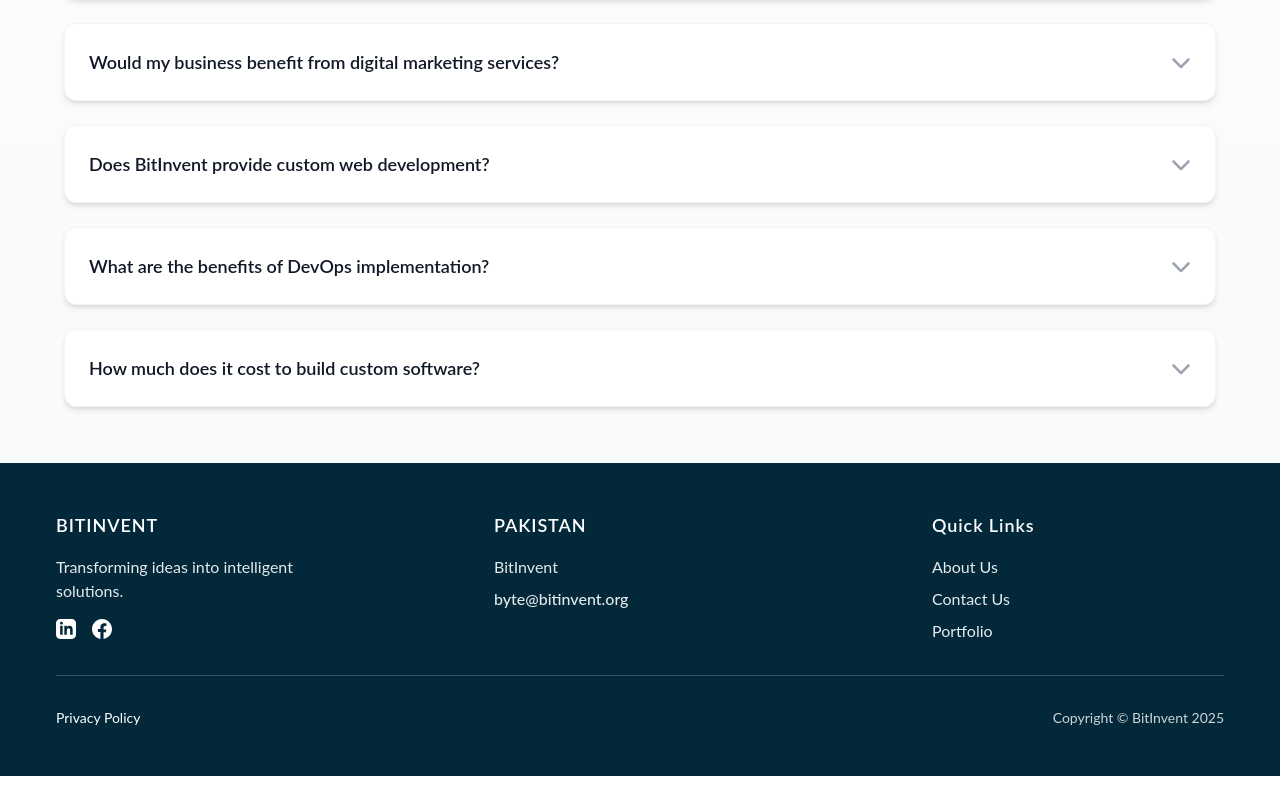
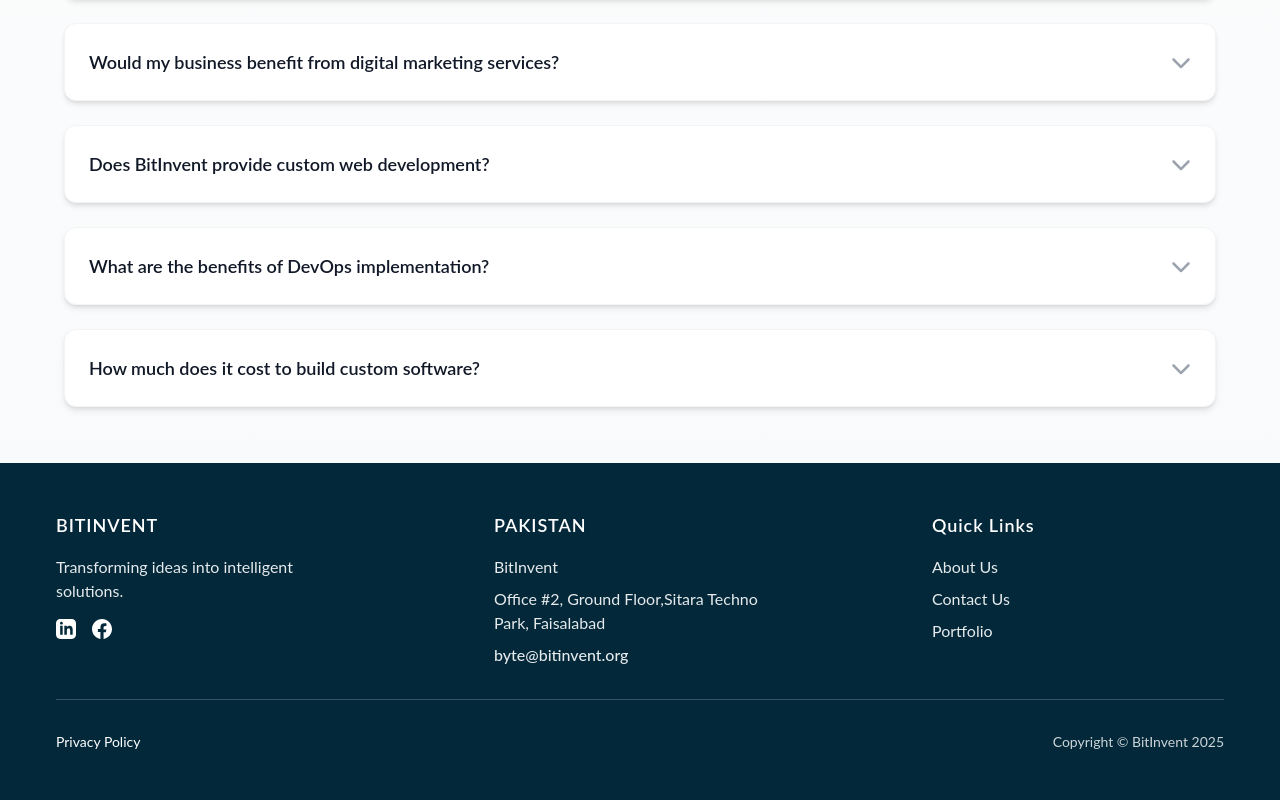
Before and after one commit to sohail2637/bitinvent-web, a Next.js app: page / in a window 1280 px wide. Shown: the part 4441-5241 px from the top of the page. Before the commit the page ends 5217 px from the top, so only its background shows below. Built offline with nearby package versions, Linux system fonts and the light colour scheme.

Commit message:
added the office address in footer

```diff
--- a/src/app/components/Footer/Footer.jsx
+++ b/src/app/components/Footer/Footer.jsx
@@ -118,9 +118,8 @@
               <h3 className="text-lg font-semibold tracking-wider">PAKISTAN</h3>
               <ul className="space-y-2 text-white/90">
                 <li>BitInvent</li>
-                {/* <li>123 Business Plaza,</li>
-                <li>Main Commercial Area,</li>
-                <li>44000 Islamabad, Pakistan</li> */}
+                <li>Office #2, Ground Floor,Sitara Techno Park, Faisalabad</li>
+                {/* <li>Sitara Techno Park, Faisalabad</li> */}
                 <li className="font-medium hover:text-white transition-colors">
                   <a
                     href="mailto:byte@bitinvent.org"
```
